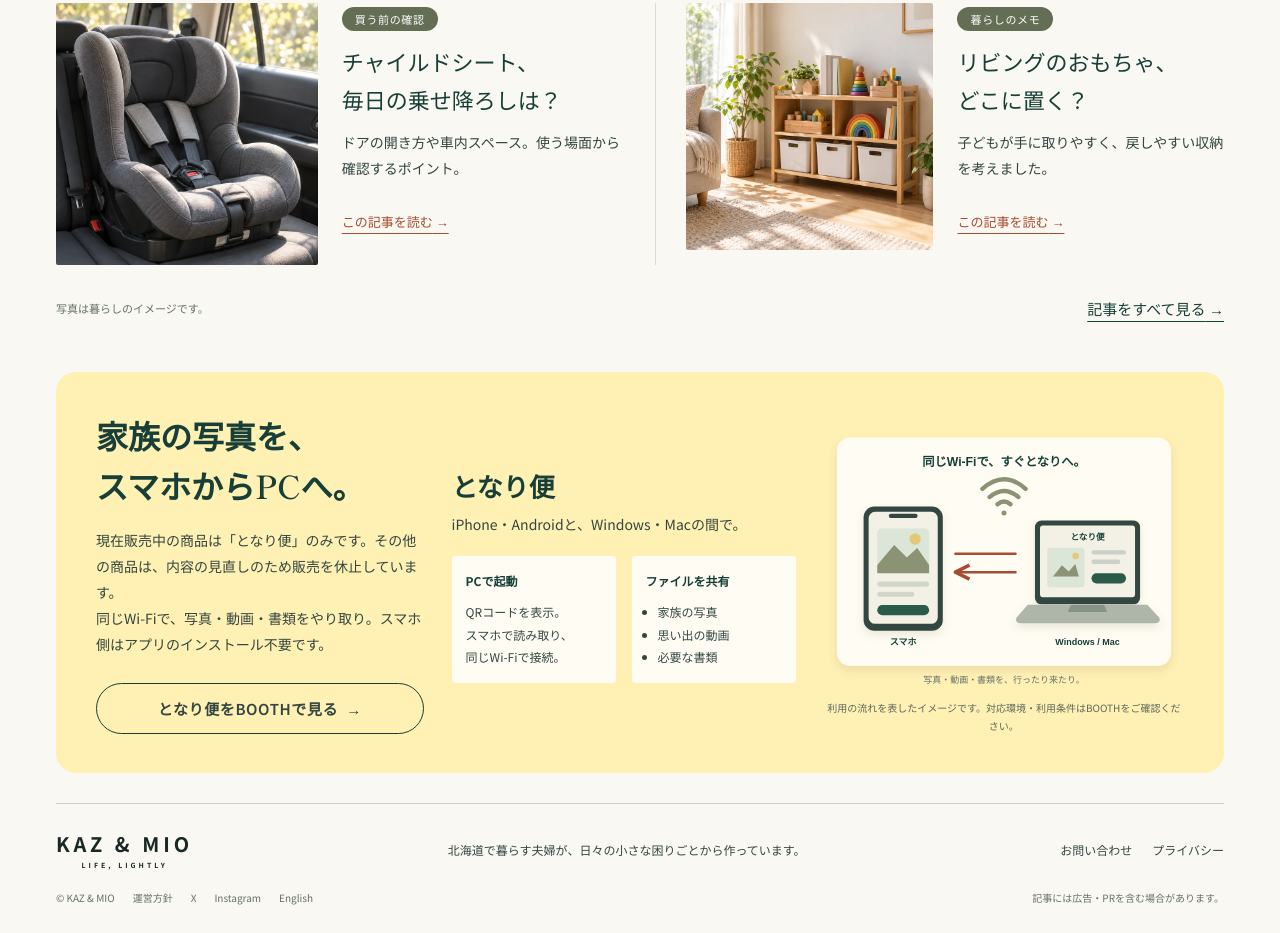
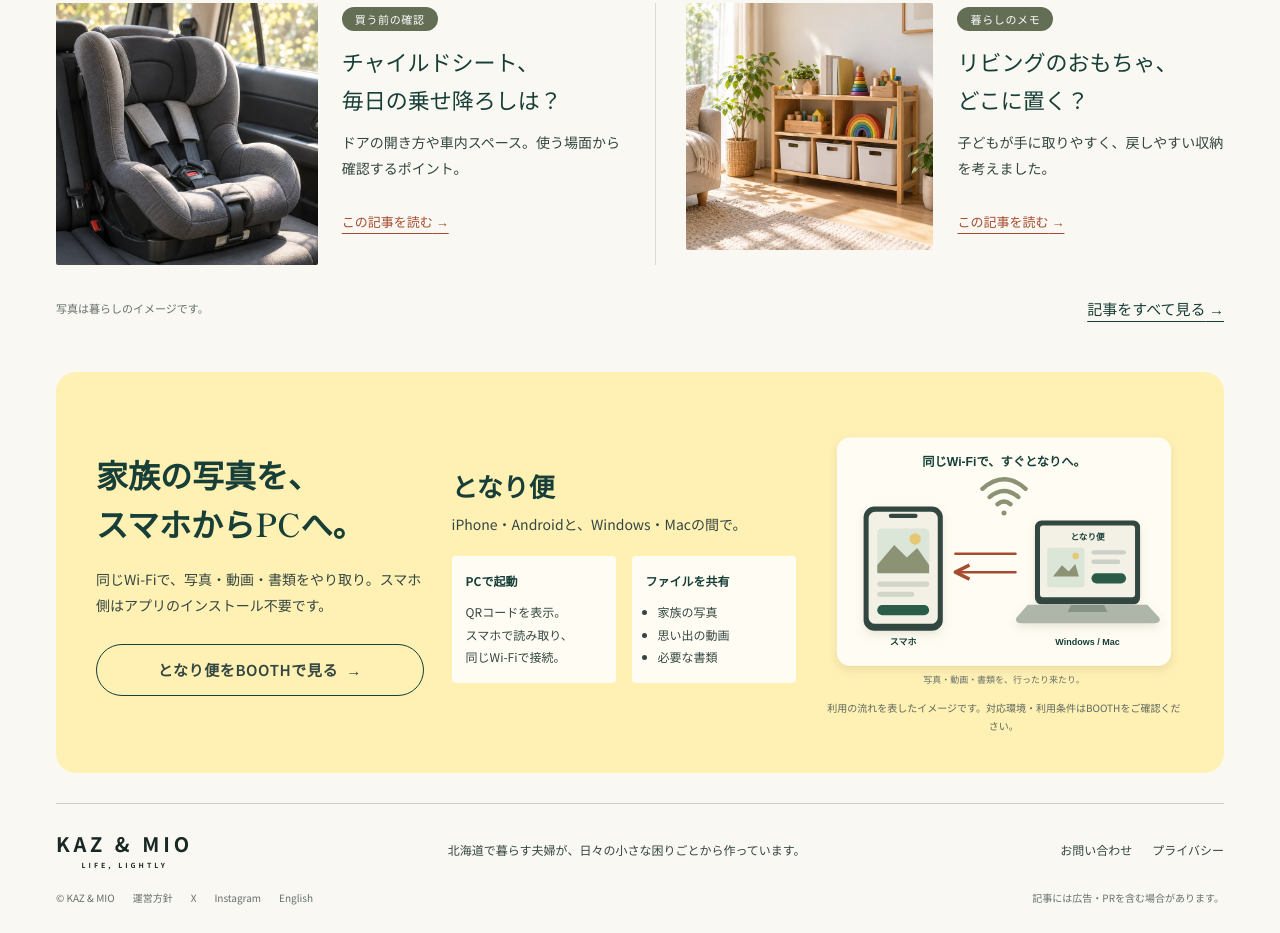
Before and after one commit to kaz-mio/kaz-mio.github.io, a plain HTML site: page index.html in a window 1280 px wide. Shown: the part 1129-2062 px from the top of the page. Drawn offline with Linux system fonts and the light colour scheme.

Commit message:
Remove retired-product notice from homepage

```diff
--- a/index.html
+++ b/index.html
@@ -148,7 +148,7 @@
 </ul></div></details>
 </section>
 <section class="booth-band wrap" id="booth" aria-labelledby="booth-title">
-<div class="booth-intro"><h2 id="booth-title">家族の写真を、<br>スマホからPCへ。</h2><p>現在販売中の商品は「となり便」のみです。その他の商品は、内容の見直しのため販売を休止しています。</p><p>同じWi-Fiで、写真・動画・書類をやり取り。スマホ側はアプリのインストール不要です。</p><a class="outline-button" href="https://kaz-mio-life.booth.pm/items/8626925" data-product="tonaribin" data-product-id="8626925" data-product-name="となり便" data-placement="home_booth" data-campaign="home_booth_20261031" rel="noopener" target="_blank">となり便をBOOTHで見る<span aria-hidden="true"> →</span><span class="sr-only">（新しいタブ）</span></a></div>
+<div class="booth-intro"><h2 id="booth-title">家族の写真を、<br>スマホからPCへ。</h2><p>同じWi-Fiで、写真・動画・書類をやり取り。スマホ側はアプリのインストール不要です。</p><a class="outline-button" href="https://kaz-mio-life.booth.pm/items/8626925" data-product="tonaribin" data-product-id="8626925" data-product-name="となり便" data-placement="home_booth" data-campaign="home_booth_20261031" rel="noopener" target="_blank">となり便をBOOTHで見る<span aria-hidden="true"> →</span><span class="sr-only">（新しいタブ）</span></a></div>
 <div class="booth-example"><h3>となり便</h3><p>iPhone・Androidと、Windows・Macの間で。</p><div class="memo-example"><div><strong>PCで起動</strong><p>QRコードを表示。<br>スマホで読み取り、<br>同じWi-Fiで接続。</p></div><div><strong>ファイルを共有</strong><ul><li>家族の写真</li><li>思い出の動画</li><li>必要な書類</li></ul></div></div></div>
 <figure class="booth-image"><img src="assets/home-tonaribin.svg" width="1000" height="800" loading="lazy" alt="同じWi-FiにつないだスマホとPCで写真や動画をやり取りするイメージ"><figcaption>利用の流れを表したイメージです。対応環境・利用条件はBOOTHをご確認ください。</figcaption></figure>
 </section>
```
